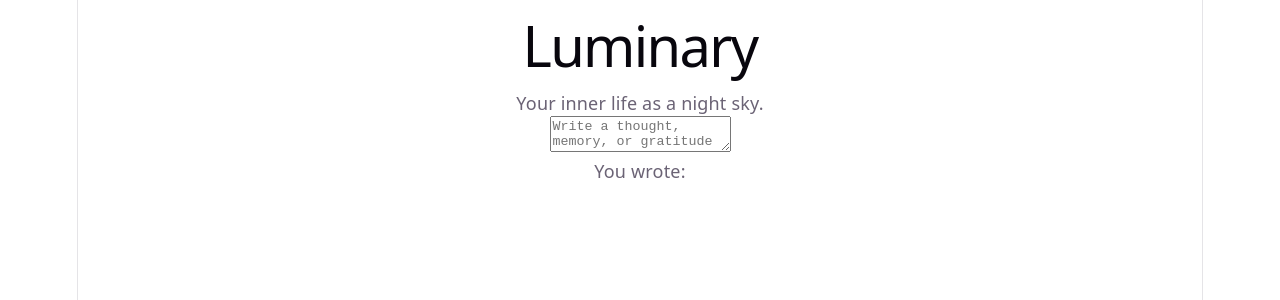
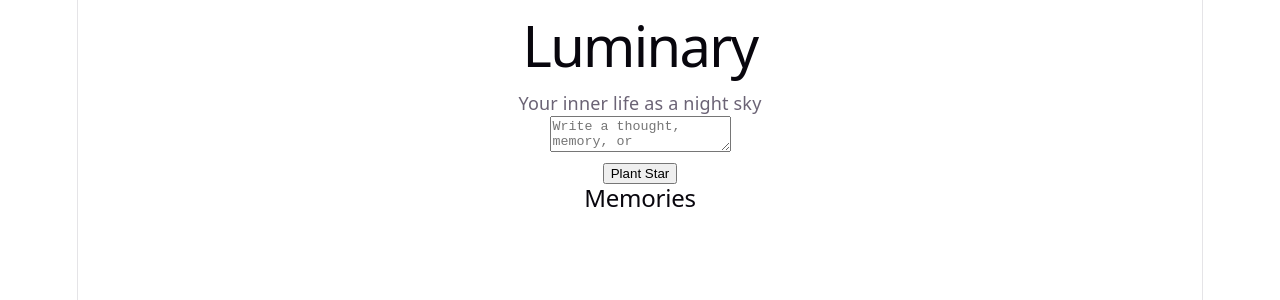
Before and after one commit to srinivasagudi0/-Luminary-Your-Inner-Life-as-a-Night-Sky, a React (Vite) app: page / in a window 1280 px wide. Shown: the top 300 px of the page. Built offline with nearby package versions, Linux system fonts and the light colour scheme.

Commit message:
Implement memory saving functionality and enhance styling for textarea and button

```diff
--- a/src/App.css
+++ b/src/App.css
@@ -69,6 +69,44 @@
     gap: 18px;
   }
 }
+
+body {
+  margin: 0;
+  font-family: Arial, san-serif, -apple-system;
+  background: #101943;
+  color: white;
+}
+
+textarea {
+  width: 300px;
+  height: 100px;
+}
+
+button {
+  margin-top: 10px;
+  padding: 10px 16px;
+  cursor: pointer;
+}
+
+.sky {
+  position: relative;
+  width: 100%;
+  height: 400px;
+  background: radial-gradient(circle at bottom, #1b2455, #050816);
+  overflow: hidden;
+  margin-top: 20px;
+}
+
+.star {
+  position: absolute;
+  width: 10px;
+  height: 10px;
+  background: white;
+  border-radius: 50%;
+  box-shadow: 0 0 10px white;
+}
+
+
 
 #next-steps {
   display: flex;
--- a/src/App.jsx
+++ b/src/App.jsx
@@ -2,23 +2,51 @@ import { useState } from 'react';
 
 function App() {
   const [entry, setEntry] = useState('');
-  /*const [memories, setMemories] = useState([]);*/
+  const [memories, setMemories] = useState([]);
 
+  function saveEntry() {
+    if (entry.trim() === '') return;
+
+    const newMemory = {
+      id: Date.now(),
+      text: entry,
+      x: Math.random() * 90,
+      y: Math.random() * 70,
+    };
+    setMemories([...memories, newMemory]);
+    setEntry('');
+  }
   return (
     <div>
       <h1>Luminary</h1>
-      <p>Your inner life as a night sky.</p>
+      <p>Your inner life as a night sky</p>
 
       <textarea
-        placeholder="Write a thought, memory, or gratitude here..."
-        value = {entry}
+        placeholder="Write a thought, memory, or gratitude..."
+        value={entry}
         onChange={(event) => setEntry(event.target.value)}
-      />
+        />
+      <br />
 
-      <p>You wrote: {entry}</p>
+      <button onClick={saveEntry}>Plant Star</button>
+      <h2>Memories</h2>
+
+      <div className="Sky">
+        {memories.map((memory) => (
+          <div
+          key={memory.id}
+          className="star"
+          style={{
+            left: `${memory.x}%`,
+            right: `${memory.y}%`
+          }}
+          title={memory.text}
+          />
+        ))}
+      </div>
+
     </div>
-  )
-
+  );
 }
 
 export default App;
```
